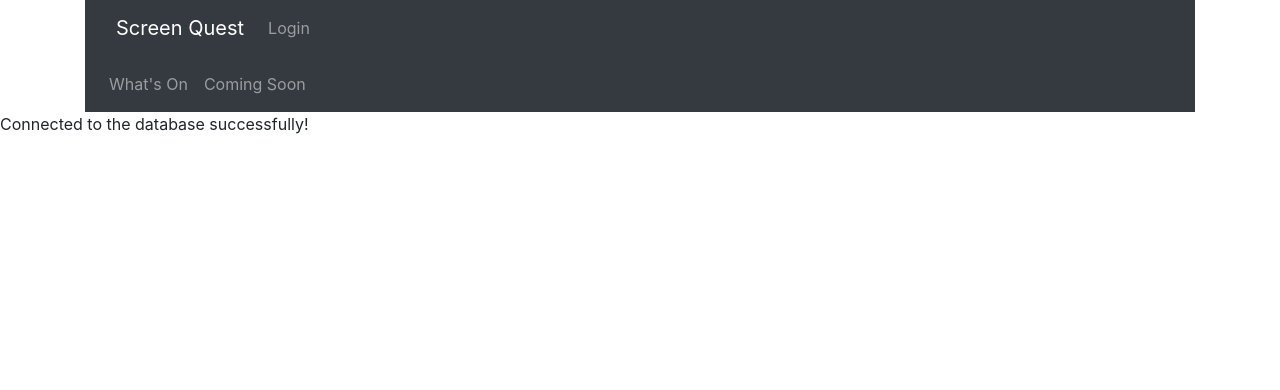
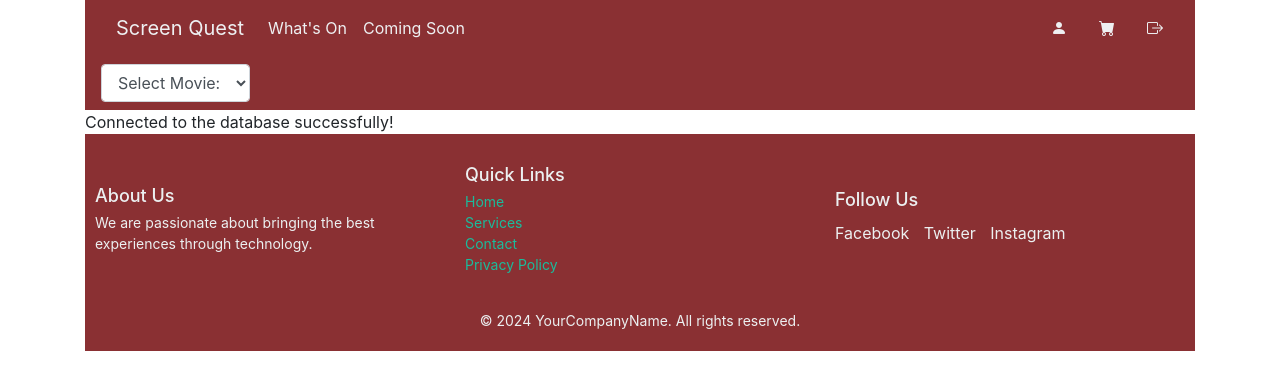
Before and after one commit to LiamMurray433/ScreenQuest, a PHP site: page /movie.php in a window 1280 px wide. Shown: the top 390 px of the page. Run offline with PHP 8.4, Linux system fonts and the light colour scheme; the visitor is signed in with stand-in values (Sample User, id 1); data that the repository does not hold is empty.

Commit message:
Various changes made to navbar and some code clean up

```diff
--- a/getmovie.php
+++ b/getmovie.php
@@ -4,7 +4,7 @@ $q = intval($_GET['q']);
 # Open database connection.
 require('connect_db.php');
 if (!$link) {
-    die('Could not connect: ' . mysqli_error($link));
+	die('Could not connect: ' . mysqli_error($link));
 }
 //change database name
 mysqli_select_db($link, "DATABASE NAME");
@@ -22,7 +22,7 @@ echo "
 
 while ($row = mysqli_fetch_array($result)) {
 
-    echo '<div class="container mt-5">
+	echo '<div class="container mt-5">
         <div class="row">
             <div class="col-md-4">
 				<iframe class="embed-responsive-item" src=' . $row['preview'] . '
--- a/includes/filter.php
+++ b/includes/filter.php
@@ -51,10 +51,9 @@
 
 <body>
     <div class="container">
-    <nav class="navbar navbar-expand-lg navbar-dark  bg-dark">
-        <a class="navbar-brand" href="#">Navbar with Filter Function</a>
+        <nav class="navbar navbar-expand-lg custom-navbar">
             <form class="form-inline my-2 my-lg-0">
-            <select class="form-control " id="exampleFormControlSelect2 name=" users" onchange="showUser(this.value)">
+                <select class="form-control " id="exampleFormControlSelect2" name="users" onchange="showUser(this.value)">
                     <option value="">Select Movie:</option>
                     <?php
                     # Open database connection.
@@ -84,7 +83,7 @@
 	=====    Search Result  =======
 	=================================== -->
     <div class="container">
-        <div id="">
+        <div id="txtHint">
 
 
         </div>
--- a/includes/footer.php
+++ b/includes/footer.php
@@ -1,3 +1,51 @@
+<!DOCTYPE html>
+<html lang="en">
+
+<head>
+    <!-- Required meta tags -->
+    <meta charset="utf-8">
+    <meta name="viewport"
+        content="width=device-width, initial-scale=1, shrink-to-fit=no">
+    <title>CRUD Practice!</title>
+    <link rel="stylesheet" href="main.css">
+    <!-- Bootstrap CSS -->
+    <link rel="stylesheet"
+        href="https://cdn.jsdelivr.net/npm/bootstrap@4.6.2/dist/css/bootstrap.min.css"
+        integrity="sha384-xOolHFLEh07PJGoPkLv1IbcEPTNtaed2xpHsD9ESMhqIYd0nLMwNLD69Npy4HI+N"
+        crossorigin="anonymous">
+</head>
+
+<body>
+    <footer style="width: 100%; background-color: #8A3033; color: #ecf0f1; padding: 20px 0; text-align: center;">
+        <div style="max-width: 1200px; margin: 0 auto; display: flex; flex-wrap: wrap; justify-content: space-between; align-items: center;">
+            <div style="flex: 1 1 200px; text-align: left; margin: 10px;">
+                <h4 style="margin: 0; font-size: 18px;">About Us</h4>
+                <p style="margin: 5px 0; font-size: 14px; line-height: 1.5;">
+                    We are passionate about bringing the best experiences through technology.
+                </p>
+            </div>
+            <div style="flex: 1 1 200px; text-align: left; margin: 10px;">
+                <h4 style="margin: 0; font-size: 18px;">Quick Links</h4>
+                <ul style="list-style: none; padding: 0; margin: 5px 0; font-size: 14px;">
+                    <li><a href="#" style="color: #1abc9c; text-decoration: none;">Home</a></li>
+                    <li><a href="#" style="color: #1abc9c; text-decoration: none;">Services</a></li>
+                    <li><a href="#" style="color: #1abc9c; text-decoration: none;">Contact</a></li>
+                    <li><a href="#" style="color: #1abc9c; text-decoration: none;">Privacy Policy</a></li>
+                </ul>
+            </div>
+            <div style="flex: 1 1 200px; text-align: left; margin: 10px;">
+                <h4 style="margin: 0; font-size: 18px;">Follow Us</h4>
+                <div style="margin: 10px 0;">
+                    <a href="#" style="color: #ecf0f1; text-decoration: none; margin-right: 10px;">Facebook</a>
+                    <a href="#" style="color: #ecf0f1; text-decoration: none; margin-right: 10px;">Twitter</a>
+                    <a href="#" style="color: #ecf0f1; text-decoration: none;">Instagram</a>
+                </div>
+            </div>
+        </div>
+        <div style="margin-top: 20px; font-size: 14px;">
+            &copy; 2024 YourCompanyName. All rights reserved.
+        </div>
+    </footer>
     <script src="https://cdn.jsdelivr.net/npm/jquery@3.5.1/dist/jquery.slim.min.js"
         integrity="sha384-DfXdz2htPH0lsSSs5nCTpuj/zy4C+OGpamoFVy38MVBnE+IbbVYUew+OrCXaRkfj"
         crossorigin="anonymous"></script>
--- a/includes/nav.php
+++ b/includes/nav.php
@@ -7,20 +7,19 @@
     <meta name="viewport"
         content="width=device-width, initial-scale=1, shrink-to-fit=no">
     <title>CRUD Practice!</title>
-
+    <link rel="stylesheet" href="main.css">
     <!-- Bootstrap CSS -->
     <link rel="stylesheet"
         href="https://cdn.jsdelivr.net/npm/bootstrap@4.6.2/dist/css/bootstrap.min.css"
         integrity="sha384-xOolHFLEh07PJGoPkLv1IbcEPTNtaed2xpHsD9ESMhqIYd0nLMwNLD69Npy4HI+N"
         crossorigin="anonymous">
-
 </head>
 
 <body>
     <div class="container">
-        <nav class="navbar navbar-expand-lg navbar-dark bg-dark">
+        <nav class="navbar navbar-expand-lg custom-navbar">
             <div class="container-fluid">
-                <a class="navbar-brand" href="#">Screen Quest</a>
+                <a class="navbar-brand" href="index.php">Screen Quest</a>
                 <button class="navbar-toggler" type="button"
                     data-toggle="collapse"
                     data-target="#navbarNav"
@@ -31,22 +30,24 @@
                 <div class="collapse navbar-collapse" id="navbarNav">
                     <ul class="navbar-nav">
                         <li class="nav-item">
-                             <a class="nav-link" href="login.php">Login</a>
+                            <a class="nav-link" href="movie_listing.php">What's On</a>
+                        </li>
+                        <li class="nav-item">
+                            <a class="nav-link" href="movie_listing.php">Coming Soon</a>
                         </li>
                     </ul>
                 </div>
             </div>
-        </nav>
-        <nav class="navbar navbar-expand-lg navbar-dark bg-dark">
-            <div class="collapse navbar-collapse" id="navbarNav">
-                <ul class="navbar-nav">
-                    <li class="nav-item">
-                        <a class="nav-link" href="movie_listing.php">What's On</a>
-                    </li>
-                    <li class="nav-item">
-                        <a class="nav-link" href="movie_listing.php">Coming Soon</a>
-                    </li>
-                </ul>
+            <div class="ml-auto d-flex">
+                <div class="nav-item">
+                    <a class="nav-link bi bi-person-fill custom-icon" href="user_account.php"></a>
+                </div>
+                <div class="nav-item">
+                    <a class="nav-link bi bi-cart-fill custom-icon" href="show1.php"></a>
+                </div>
+                <div class="nav-item">
+                    <a class="nav-link bi bi-box-arrow-right custom-icon" href="logout.php"></a>
+                </div>
             </div>
         </nav>
     </div>
--- a/login_action.php
+++ b/login_action.php
@@ -15,7 +15,7 @@ if ($_SERVER['REQUEST_METHOD'] == 'POST') {
         $_SESSION['id'] = $data['id'];
         $_SESSION['username'] = $data['username'];
         $_SESSION['email'] = $data['email'];
-        load('home.php');
+        load('index.php');
     }
     # Or on failure set errors.
     else {
--- /dev/null
+++ b/main.css
@@ -0,0 +1,67 @@
+/* Colour palette
+    #000F08 Black
+    #8A3033 Red
+    #EEF0F2 white
+    #508991 teal
+    #648381 greenish
+*/
+
+
+/* UNIVERSAL PROPERTIES */
+* {
+    box-sizing: border-box;
+    padding: 0;
+    margin: 0;
+    text-decoration: none;
+    list-style: none;
+
+}
+
+body {
+    font-family: 'Oswald', sans-serif;
+
+    background-color: #EEF0F2;
+    color: #000F08;
+}
+
+.custom-navbar {
+    color: #EEF0F2;
+    background-color: #8A3033;
+}
+
+.custom-icon {
+    color: #EEF0F2;
+
+}
+
+.navbar-brand {
+    color: #EEF0F2;
+}
+
+.navbar-brand:hover {
+    /* Change to your desired hover color */
+    color: #000F08;
+    /* Smooth transition (optional) */
+    transition: color 0.3s;
+
+}
+
+.nav-link {
+    color: #EEF0F2;
+}
+
+.nav-link:hover {
+    /* Change to your desired hover color */
+    color: #000F08;
+    /* Smooth transition (optional) */
+    transition: color 0.3s;
+
+}
+
+.bi:hover {
+    /* Change to your desired hover color */
+    color: #000F08;
+    /* Smooth transition (optional) */
+    transition: color 0.3s;
+
+}
--- a/movie.php
+++ b/movie.php
@@ -1,11 +1,32 @@
 <?php
+# Access session.
+session_start();
 ini_set('display_errors', 1);
 ini_set('display_startup_errors', 1);
 error_reporting(E_ALL);
 include('includes/nav.php');
+include('includes/filter.php');
 # DISPLAY COMPLETE LOGGED IN PAGE.
-	# Access session.
-	session_start();
+
+?>
+<!DOCTYPE html>
+<html lang="en">
+
+<head>
+	<!-- Required meta tags -->
+	<meta charset="utf-8">
+	<meta name="viewport"
+		content="width=device-width, initial-scale=1, shrink-to-fit=no">
+	<title>CRUD Practice!</title>
+	<link rel="stylesheet" href="main.css">
+	<!-- Bootstrap CSS -->
+	<link rel="stylesheet"
+		href="https://cdn.jsdelivr.net/npm/bootstrap@4.6.2/dist/css/bootstrap.min.css"
+		integrity="sha384-xOolHFLEh07PJGoPkLv1IbcEPTNtaed2xpHsD9ESMhqIYd0nLMwNLD69Npy4HI+N"
+		crossorigin="anonymous">
+</head>
+
+<?php
 # Redirect if not logged in.
 if (!isset($_SESSION['id'])) {
 	require('login_tools.php');
--- a/movie_listing.php
+++ b/movie_listing.php
@@ -20,7 +20,6 @@ if (mysqli_num_rows($r) > 0) {
                     <img src=' . $row['img'] . ' class="card-img-top" alt="T-Shirt">
                     <div class="card-body">
                         <h5 class="card-title text-center">' . $row['movie_title'] . '</h5>
-                        <p class="card-text text-center">' . $row['further_info'] . '</p>
                         <a href="movie.php?movie_id=' . $row['movie_id'] . '" class="btn btn-secondary btn-block" role="button">Book Now</a>
                     </div>
 	            </div>
```
Also changed, not shown: index.php (+18 -1 lines), user_account.php (+23 -1 lines). Lines whose indentation alone changed are shown as unchanged.
